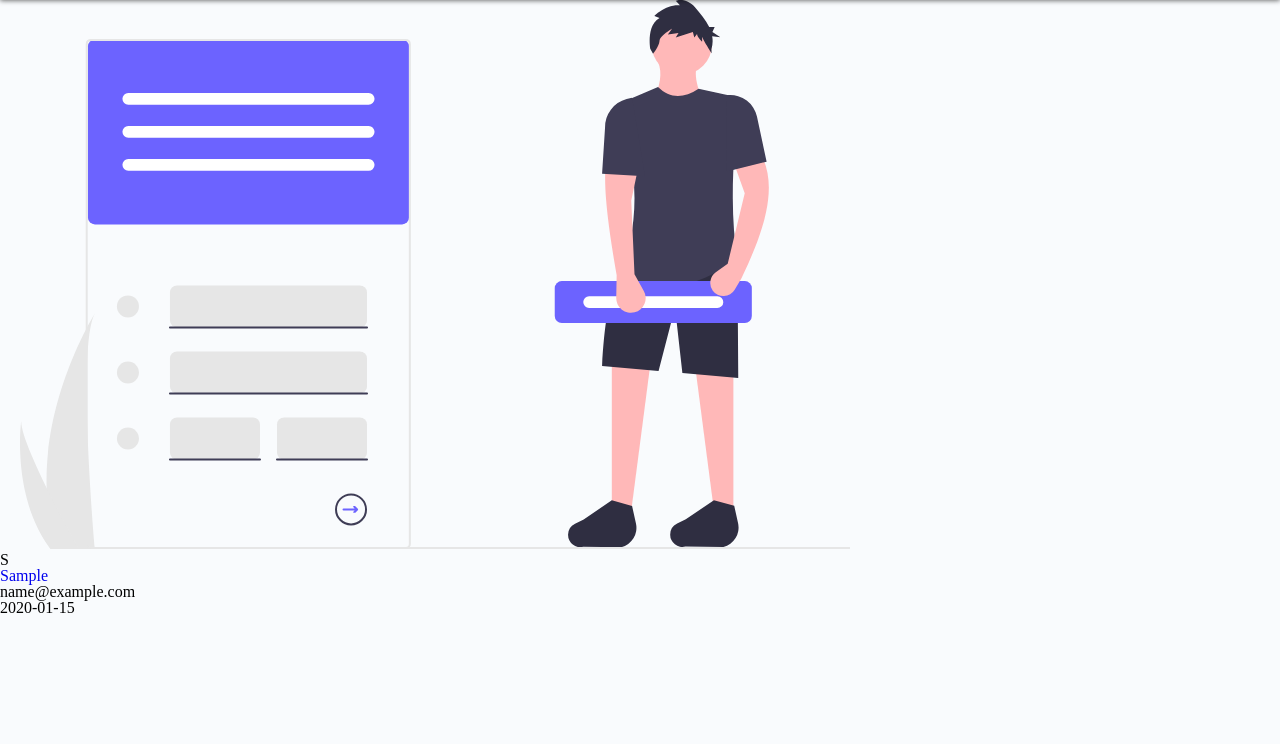
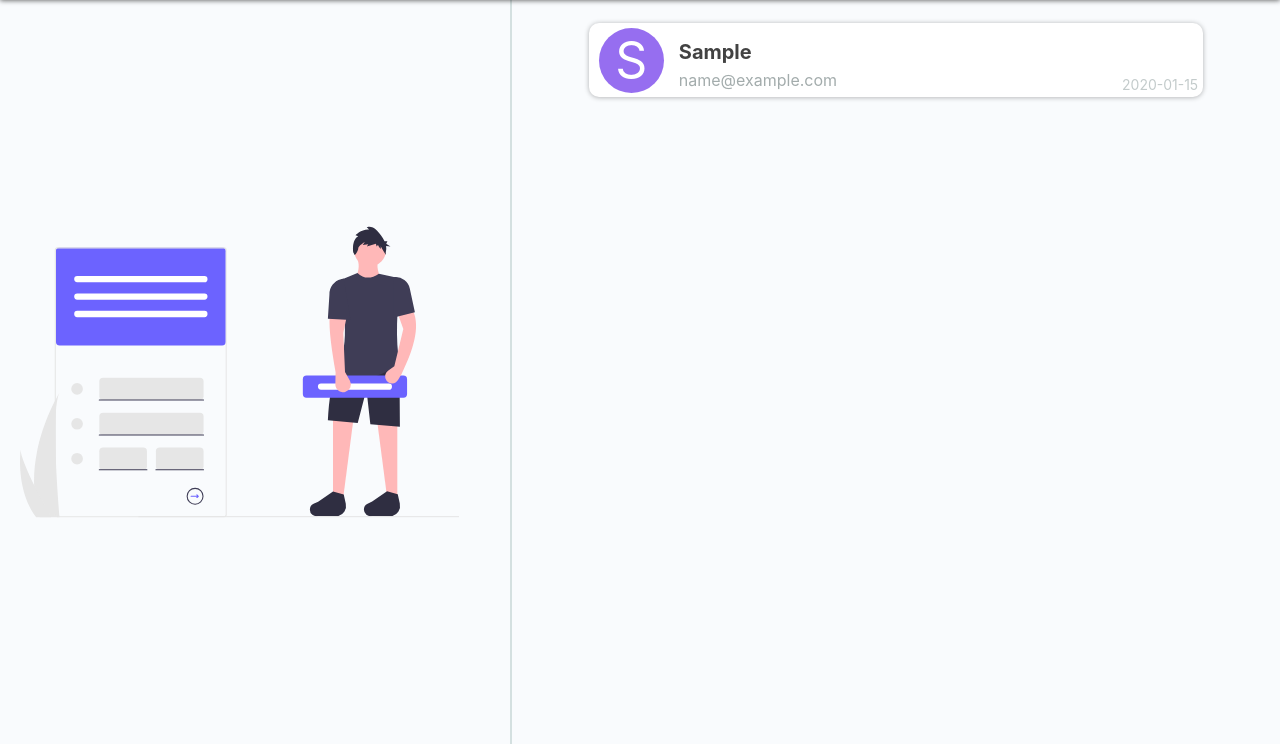
Before and after one commit to berekashvili22/PasswordManager, a Flask app: page /my_accounts in a window 1280 px wide. Shown: the part 56-800 px from the top of the page. Run offline with Flask 2, Linux system fonts and the light colour scheme; a user stored in the database is signed in; tables that the repository leaves empty hold one stand-in row (values such as "Sample post").

Commit message:
updated css

```diff
--- a/passwordmanager/static/style.css
+++ b/passwordmanager/static/style.css
@@ -125,13 +125,14 @@ body {
 
 .flash-success {
     display: flex;
-    background: rgba(70, 190, 54, 0.692);
+    background: rgb(70, 190, 54);
     height: 5vh;
     justify-content: center;
     align-items: center;
     font-size: 24px;
     font-weight: bold;
     width: 100%;
+    z-index: 2;
     letter-spacing: 2px;
     padding: 5px;
     position: absolute;
@@ -556,9 +557,6 @@ body {
 }
 
 
-
-
-
 .acc-nav-link-title {
     font-size: 24px;
     color: white;
@@ -570,91 +568,10 @@ body {
     outline: none;
 }
 
-/* .account-nav button, input {
-   border: none;
-    border-radius: 15px;
-    font-size: 30px;
-    text-align: center;
-    font-weight: bold;
-    color: white;
-    background: #27cc3d;
-    padding: 0 9px 0 9px;
-    cursor: pointer;
-    outline: none;
-} */
-
-
 
 .acc-nav-link-div a {
     color: white;
 }
-
-
-
-
-
-
-
-/* modal add account */
-
-/* .modal-bg {
-    position: fixed;
-    width: 100%;
-    height: 100vh;
-    top: 0;
-    left: 0;
-    background-color: rgba(0,0,0,0.5);
-    display: flex;
-    justify-content: center;
-    align-items: center;
-    z-index: 2;
-    visibility: hidden;
-    opacity: 0;
-    transition: visibility 0s, opacity 0.5s;
-}
-
-.modal-bg-active {
-    visibility: visible;
-    opacity: 1;
-}
-
-.modal {
-    border-radius: 25px;
-    background-color: white;
-    width: 90%;
-    height: 80vh;
-    display: flex;
-    justify-content: center;
-    align-items: center;
-    flex-direction: column;
-    position: relative;
-  }
-
-.modal button {
-    padding: 10px;
-    background-color: tomato;
-    cursor: pointer;
-}
-
-.modal-close {
-    position: absolute;
-    top: 10px;
-    right: 14px;
-    font-size: 20px;
-    font-weight: 500;
-    cursor: pointer;
-}
-
-.modal-close:hover {
-    color: red;
-}
-
-.add-account-modal-cont {
-    width: 100%;
-    height: 100%;
-    display: flex;
-
-} */
 
 /* add account modal content */
 
@@ -707,11 +624,6 @@ body {
     height: 80vh;
 }
 
-.add-account-form-cont {
-    width: 90%;
-    height: 80%;
-    text-align: center;
-}
 
 .add-account-form-cont {
     display: flex;
@@ -900,6 +812,7 @@ body {
     padding: 15px 0px 15px 0px;
     align-self: center;
     cursor: pointer;
+    box-shadow: 0px 0.5px 5px rgba(0, 0, 0, 0.618);
 }
 
 .copy-btn:hover {
@@ -930,3 +843,123 @@ body {
 .go-back:hover {
     color: red;
 }
+
+/* my_accounts */
+.accounts-cont {
+    display: flex;
+}
+
+.accounts-p-cont {
+    display: flex;
+    width: 40%;
+    height: 93vh;
+    border-right: 2px solid #d4e0e0;
+    /* background: #96201c; */
+}
+.accounts-info-cont {
+    display: flex;
+    flex-direction: column;
+    width: 60%;
+    height: 93vh;
+    align-items: center;
+    font-family: -apple-system, BlinkMacSystemFont, 'Segoe UI', Roboto, Oxygen, Ubuntu, Cantarell, 'Open Sans', 'Helvetica Neue', sans-serif;
+}
+
+.accounts-info {
+    display: flex;
+    width: 80%;
+    height: 10%;
+    background-color: #fff;
+    align-items: center;
+    border-radius: 10px;
+    position: relative;
+    margin-top: 3%;
+    box-shadow: 0px 0.5px 5px rgba(0, 0, 0, 0.300);
+}
+
+.acc-info-desc {
+    display: flex;
+    flex-direction: column;
+}
+
+/* acc info */
+.acc-info-N {
+    width: 65px;
+    height: 65px;
+    line-height: 65px;
+    border-radius: 50%;
+    font-size: 50px;
+    color: #fff;
+    text-align: center;
+    background: #6c35ebb6;
+    text-transform: uppercase;
+    margin-right: 10px;
+    margin-left: 10px;
+}
+
+.acc-info-title {
+    font-size: 20px;
+    font-weight: bold;
+    padding: 5px;
+    margin-top: 10px;
+    color: #424242;
+    text-align: left;
+}
+
+.acc-info-email {
+    padding: 5px;
+    color: #a3acac;
+}
+
+.acc-info-date {
+    position: absolute;
+    bottom: 5px;
+    right: 5px;
+    font-size: 14px;
+    color: #c3cbcb;
+
+}
+
+/* view account */
+
+
+.view-account-form-cont {
+    display: flex;
+    flex-direction: column;
+    justify-content: center;
+    align-items: center;
+    width: 50%;
+    height: 60vh;
+    margin: auto;
+    margin-top: 10%;
+    background-color: #fff;
+    border-radius: 50px;
+    box-shadow: 0px 0.5px 5px rgba(0, 0, 0, 0.400);
+}
+
+
+.view-account-form-div {
+    width: 60%;
+    background-color: #fff;
+    display: flex;
+    flex-direction: column;
+}
+
+.view-account-form {
+    width: 100%;
+    height: 50px;
+    margin-bottom: 30px;
+    border: solid 2px #c3cbcb;
+    border-radius: 15px;
+    text-indent: 12px;
+    box-shadow: inset 0 1px 2px 0 rgba(0, 0, 0, 0.15);
+    outline: none;
+    margin-top: 10px;
+}
+
+.view-acc-label {
+    padding-left: 5px;
+    color: #3b3b3b;
+    font-weight: 600;
+    font-family: Georgia, 'Times New Roman', Times, serif;
+}
```
